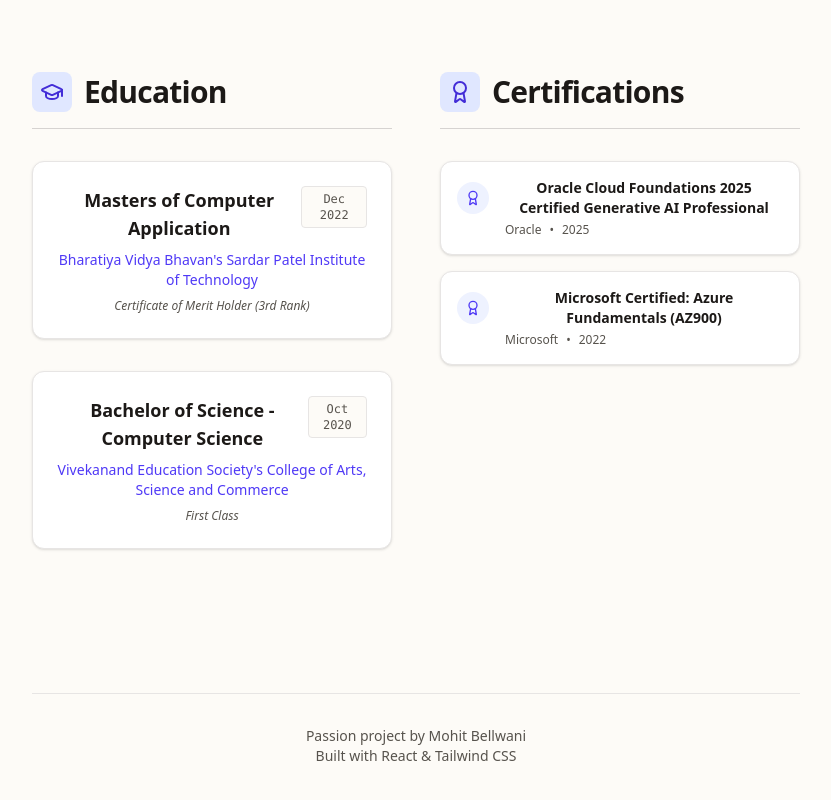
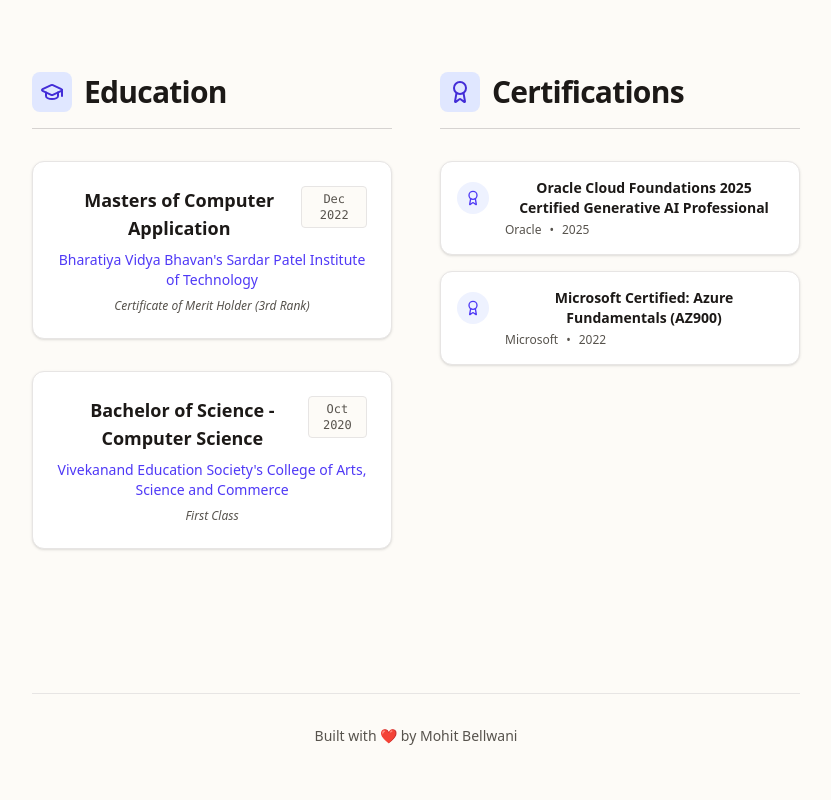
Before and after one commit to mohitbellwani/portfolioReactFrontend, a React (Vite) app: page / in a window 1280 px wide. Shown: the part 2736-3536 px from the top of the page, without its empty margins (384-1215 px from the left). Built offline with nearby package versions, Linux system fonts and the light colour scheme.

Commit message:
removed .dev

```diff
--- a/src/components/UIComponents.jsx
+++ b/src/components/UIComponents.jsx
@@ -115,8 +115,8 @@ export const Footer = ({ isDark }) => {
   const theme = getThemeClasses(isDark);
   return (
     <footer className={`border-t ${theme.sidebarBorder} pt-8 mt-12 text-center ${theme.textMuted} text-sm transition-colors duration-300 pb-8`}>
-      <p>Passion project by Mohit Bellwani</p>
-      <p>Built with React & Tailwind CSS</p>
+      <p>Built with ❤️ by Mohit Bellwani</p>
+      {/* <p>Using React & Tailwind CSS</p> */}
     </footer>
   );
 };
--- a/src/portfoliopage/portfoliopage.jsx
+++ b/src/portfoliopage/portfoliopage.jsx
@@ -102,7 +102,9 @@ export default function PortfolioPage() {
 
       {/* Mobile Header */}
       <div className={`lg:hidden fixed top-0 left-0 right-0 h-16 ${isDark ? 'bg-slate-950/90 border-slate-800' : 'bg-[#fdfbf7]/90 border-stone-200'} backdrop-blur-md border-b z-50 flex items-center justify-between px-4 shadow-sm transition-colors duration-300`}>
-        <span className={`text-lg font-bold ${theme.textHeader}`}>Mohit<span className="text-indigo-600">.Dev</span></span>
+        <span className={`text-lg font-bold ${theme.textHeader}`}>Mohit
+          {/* <span className="text-indigo-600">.Dev</span> */}
+          </span>
         <div className="flex items-center gap-2">
             <button onClick={toggleTheme} className={`p-2 rounded-full ${isDark ? 'bg-slate-800 text-yellow-400' : 'bg-stone-200 text-stone-600'}`}>
                 {isDark ? <Sun size={20} /> : <Moon size={20} />}
```
